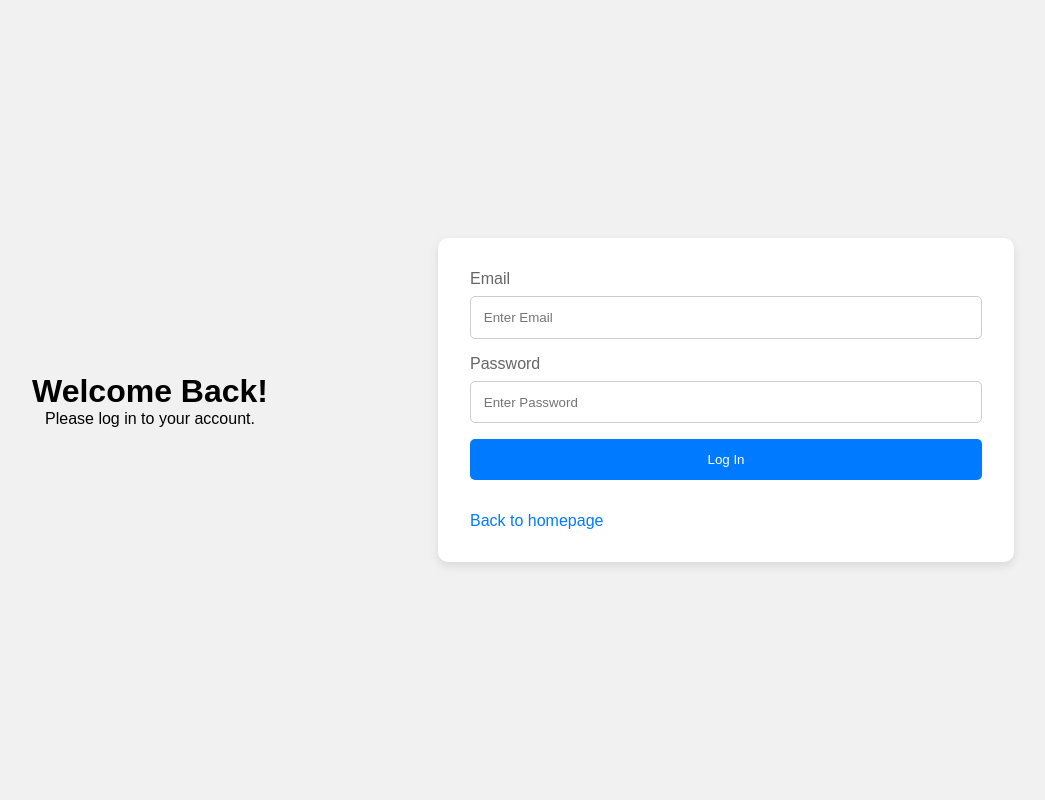
After one commit to stijnvandepol/BunkAPP, a PHP site: page /dashboard_login.php in a window 1280 px wide. The commit adds this page. Shown: the whole page, without its empty margins (138-1183 px from the left). Run offline with PHP 8.4, Linux system fonts and the light colour scheme; a stand-in replaces the project's code that opens the database connection.

Commit message:
v3.6
- Login voor dashboard toegevoegd met koppeling database

```diff
--- /dev/null
+++ b/reservation/dashboard_login.php
@@ -0,0 +1,62 @@
+<?php
+$base_url = 'https://' . $_SERVER['HTTP_HOST'];
+
+ini_set('session.cookie_path', '/reservation');
+session_start();
+
+$api_url = $base_url . '/reservation/includes/dashboard_login.api.php';
+
+// $response = json_decode($api_data_json, true);
+
+if (isset($_SESSION['id'])) {
+    header("Location: " . $base_url . "/reservation/dashboard.php");
+    exit();
+}
+?>
+<!DOCTYPE html>
+<html lang="en">
+
+<head>
+    <meta charset="UTF-8">
+    <title>Login</title>
+    <link rel="stylesheet" href="styles/dashboard_login.css">
+    <link rel="icon" href="styles/icon.ico" type="image/x-icon">
+    <script type="module" src="https://unpkg.com/ionicons@7.1.0/dist/ionicons/ionicons.esm.js"></script>
+    <script nomodule src="https://unpkg.com/ionicons@7.1.0/dist/ionicons/ionicons.js"></script>
+</head>
+
+<body>
+
+    <main>
+        <div class="left-side">
+            <h1>Welcome Back!</h1>
+            <p>Please log in to your account.</p>
+        </div>
+
+        <div class="right-side">
+            <form name="loginForm" id='' action='<?php echo $api_url; ?>' onsubmit="return isValid()" method="POST">
+
+                <label for="email">Email</label>
+                <input type="email" placeholder="Enter Email" name="email" required/>
+
+                <label for="password">Password</label>
+                <input type="password" placeholder="Enter Password" name="password" required />
+
+                <button type="submit" value="Login" name="submit" class="login-btn">Log In</button>
+
+                <?php
+                if (isset($_GET['login_error']) && $_GET['login_error'] == 1) {
+                    echo '<p class="error-message">Invalid login credentials. Please try again.</p>';
+                }
+                ?>
+
+                <div class="links">
+                    <a href="https://fonteyn-vakantieparken.nl">Back to homepage</a>
+                </div>
+            </form>
+        </div>
+    </main>
+
+</body>
+
+</html>
--- /dev/null
+++ b/reservation/styles/dashboard_login.css
@@ -0,0 +1,100 @@
+*,
+*::before,
+*::after {
+  margin: 0;
+  padding: 0;
+  box-sizing: border-box;
+  font-family: "Quicksand", sans-serif;
+}
+
+body {
+  margin: 0;
+  padding: 0;
+  font-family: Arial, sans-serif;
+  background-color: #f1f1f1;
+}
+
+main {
+  display: flex;
+  justify-content: center;
+  align-items: center;
+  height: 100vh;
+}
+
+.left-side {
+  flex: 1;
+  padding: 2rem;
+  text-align: center;
+}
+
+
+.right-side {
+  margin-right: 10%;
+  flex: 1;
+  padding: 2rem;
+  background-color: #fff;
+  border-radius: 10px;
+  box-shadow: 0px 4px 10px rgba(0, 0, 0, 0.1);
+}
+
+.right-side h1 {
+  margin-bottom: 1rem;
+  color: #333;
+}
+
+.right-side p {
+  margin-bottom: 2rem;
+  color: #666;
+}
+
+form {
+  text-align: left;
+}
+
+label {
+  display: block;
+  margin-bottom: 0.5rem;
+  color: #666;
+}
+
+input {
+  width: 100%;
+  padding: 0.8rem;
+  margin-bottom: 1rem;
+  border-radius: 5px;
+  border: 1px solid #ccc;
+}
+
+.login-btn {
+  width: 100%;
+  padding: 0.8rem;
+  background-color: #007bff;
+  color: #fff;
+  border: none;
+  border-radius: 5px;
+  cursor: pointer;
+  transition: background-color 0.3s ease;
+}
+
+.login-btn:hover {
+  background-color: #0056b3;
+}
+
+.error-message {
+  color: red;
+  margin-top: 1rem;
+}
+
+.links {
+  margin-top: 2rem;
+}
+
+.links a {
+  margin-right: 1rem;
+  color: #007bff;
+  text-decoration: none;
+}
+
+.links a:hover {
+  text-decoration: underline;
+}
```
Also changed, not shown: reservation/dashboard.php (+9 -0 lines), reservation/includes/dashboard_login.api.php (added, +64 -0 lines).
